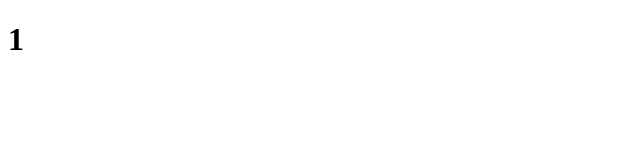
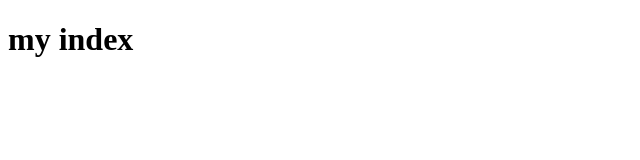
Before and after one commit to xx-0614/dg, a plain HTML site: page index.html in a window 1280 px wide. Shown: the whole page, without its empty margins (0-640 px from the left). Drawn offline with Linux system fonts and the light colour scheme.

Commit message:
update index.html

```diff
--- a/index.html
+++ b/index.html
@@ -5,6 +5,6 @@
 		<meta  charset="utf-8">
 	</head>
   <body>
-		<h1>1</h1>
+		<h1>my index</h1>
 	</body>
 </html>
```
